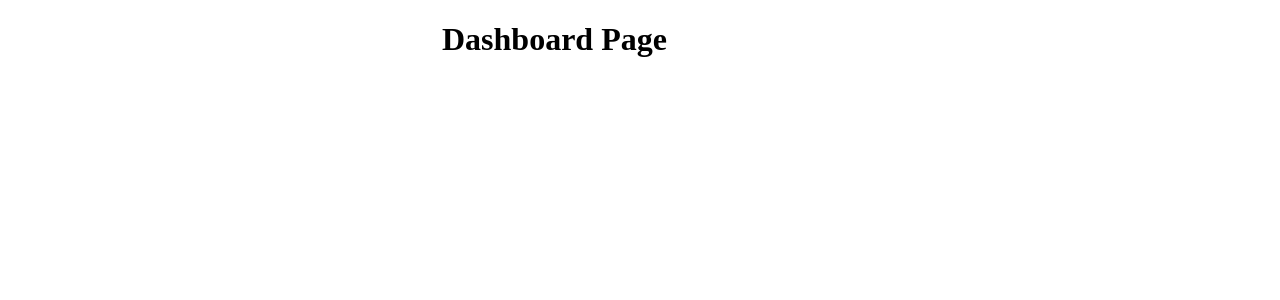
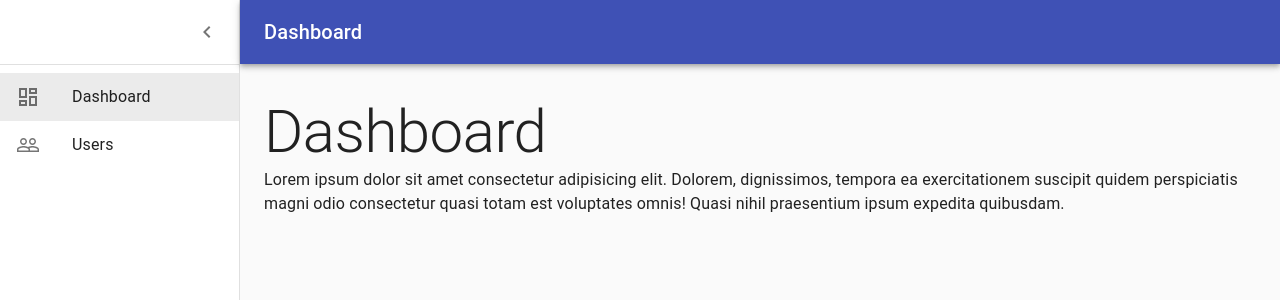
Before and after one commit to reactweekdev/ws-advanced-features, a React (Create React App) app: page /dashboard in a window 1280 px wide. Shown: the top 300 px of the page. Built offline with nearby package versions, Linux system fonts and the light colour scheme.

Commit message:
Add app base layout

```diff
--- a/src/app/App.tsx
+++ b/src/app/App.tsx
@@ -1,5 +1,3 @@
-import React from 'react'
-
 import './App.css'
 import Main from './main/Main'
 
--- /dev/null
+++ b/src/app/appbar/TopAppBar.tsx
@@ -0,0 +1,101 @@
+import { FC } from 'react'
+import clsx from 'clsx'
+
+import { AppBar, Toolbar, IconButton, Typography, makeStyles } from '@material-ui/core'
+import MenuIcon from '@material-ui/icons/Menu'
+
+type Props = {
+    open: boolean
+    onDrawerOpen: any
+}
+
+const TopAppBar: FC<Props> = ({ open, onDrawerOpen }) => {
+    const classes = useStyles()
+
+    return (
+        <AppBar
+            position="absolute"
+            className={clsx(classes.appBar, open && classes.appBarShift)}>
+            <Toolbar className={classes.toolbar}>
+                <IconButton
+                    edge="start"
+                    color="inherit"
+                    aria-label="open drawer"
+                    onClick={onDrawerOpen}
+                    className={clsx(
+                        classes.menuButton,
+                        open && classes.menuButtonHidden
+                    )}>
+                    <MenuIcon />
+                </IconButton>
+                <Typography
+                    component="h1"
+                    variant="h6"
+                    color="inherit"
+                    noWrap
+                    className={classes.title}>
+                    Dashboard
+                </Typography>
+                {/* <IconButton color="inherit">
+                    <Badge badgeContent={4} color="secondary">
+                        <NotificationsIcon />
+                    </Badge>
+                </IconButton> */}
+            </Toolbar>
+        </AppBar>
+    )
+}
+
+const drawerWidth = 240
+
+const useStyles = makeStyles((theme) => ({
+    root: {
+        display: 'flex',
+    },
+    toolbar: {
+        paddingRight: 24, // keep right padding when drawer closed
+    },
+    toolbarIcon: {
+        display: 'flex',
+        alignItems: 'center',
+        justifyContent: 'flex-end',
+        padding: '0 8px',
+        ...theme.mixins.toolbar,
+    },
+    appBar: {
+        zIndex: theme.zIndex.drawer + 1,
+        transition: theme.transitions.create(['width', 'margin'], {
+            easing: theme.transitions.easing.sharp,
+            duration: theme.transitions.duration.leavingScreen,
+        }),
+    },
+    appBarShift: {
+        marginLeft: drawerWidth,
+        width: `calc(100% - ${drawerWidth}px)`,
+        transition: theme.transitions.create(['width', 'margin'], {
+            easing: theme.transitions.easing.sharp,
+            duration: theme.transitions.duration.enteringScreen,
+        }),
+    },
+    menuButton: {
+        marginRight: 36,
+    },
+    menuButtonHidden: {
+        display: 'none',
+    },
+    title: {
+        flexGrow: 1,
+    },
+    paper: {
+        padding: theme.spacing(2),
+        display: 'flex',
+        overflow: 'auto',
+        flexDirection: 'column',
+    },
+
+    fixedHeight: {
+        height: 240,
+    },
+}))
+
+export default TopAppBar
--- a/src/app/dashboard/DashboardPage.tsx
+++ b/src/app/dashboard/DashboardPage.tsx
@@ -1,14 +1,17 @@
-import { Container } from '@material-ui/core'
-import React from 'react'
+import PageLayout from 'components/PageLayout'
+import { BodyText, Title } from 'components/UI'
 
 interface Props {}
 
-const DashboardPage = (props: Props) => {
-    return (
-        <Container component="main" maxWidth="xs">
-            <h1>Dashboard Page</h1>
-        </Container>
-    )
-}
+const DashboardPage = (props: Props) => (
+    <PageLayout titleComponent={<Title>Dashboard</Title>}>
+        <BodyText>
+            Lorem ipsum dolor sit amet consectetur adipisicing elit. Dolorem, dignissimos,
+            tempora ea exercitationem suscipit quidem perspiciatis magni odio consectetur
+            quasi totam est voluptates omnis! Quasi nihil praesentium ipsum expedita
+            quibusdam.
+        </BodyText>
+    </PageLayout>
+)
 
 export default DashboardPage
--- a/src/app/main/Main.tsx
+++ b/src/app/main/Main.tsx
@@ -1,20 +1,43 @@
-import React from 'react'
-import { Switch, Route } from 'react-router-dom'
-import LoginPage from '../auth/LoginPage'
-import DashboardPage from '../dashboard/DashboardPage'
+import { useCallback, useState } from 'react'
+import { Box, CssBaseline, makeStyles } from '@material-ui/core'
 
-interface Props {}
+import NavigationDrawer from 'app/navigation/NavigationDrawer'
+import TopAppBar from 'app/appbar/TopAppBar'
 
-const Main = (props: Props) => {
+import MainRoutes from './MainRoutes'
+
+const useStyles = makeStyles((theme) => ({
+    appBarSpacer: theme.mixins.toolbar,
+    content: {
+        flexGrow: 1,
+        height: '100vh',
+        overflow: 'auto',
+    },
+}))
+
+const Main = () => {
+    const classes = useStyles()
+
+    const [open, setOpen] = useState(true)
+
+    const handleDrawerOpen = () => {
+        setOpen(true)
+    }
+
+    const handleDrawerClose = useCallback(() => {
+        setOpen(false)
+    }, [])
+
     return (
-        <Switch>
-            <Route path="/dashboard">
-                <DashboardPage />
-            </Route>
-            <Route exact path="/">
-                <LoginPage />
-            </Route>
-        </Switch>
+        <Box display="flex">
+            <CssBaseline />
+            <TopAppBar onDrawerOpen={handleDrawerOpen} open={open} />
+            <NavigationDrawer onDrawerClose={handleDrawerClose} open={open} />
+            <main className={classes.content}>
+                <div className={classes.appBarSpacer} />
+                <MainRoutes />
+            </main>
+        </Box>
     )
 }
 
--- /dev/null
+++ b/src/app/main/MainRoutes.tsx
@@ -0,0 +1,17 @@
+import { Switch, Route } from 'react-router-dom'
+
+import LoginPage from '../auth/LoginPage'
+import DashboardPage from '../dashboard/DashboardPage'
+
+const MainRoutes = () => (
+    <Switch>
+        <Route path="/dashboard">
+            <DashboardPage />
+        </Route>
+        <Route exact path="/">
+            <LoginPage />
+        </Route>
+    </Switch>
+)
+
+export default MainRoutes
--- /dev/null
+++ b/src/app/navigation/NavigationDrawer.tsx
@@ -0,0 +1,70 @@
+import { FC } from 'react'
+import clsx from 'clsx'
+
+import { makeStyles } from '@material-ui/core/styles'
+import IconButton from '@material-ui/core/IconButton'
+import Drawer from '@material-ui/core/Drawer'
+import Divider from '@material-ui/core/Divider'
+import ChevronLeftIcon from '@material-ui/icons/ChevronLeft'
+import NavigationList from './NavigationList'
+
+interface PropTypes {
+    open: boolean
+    onDrawerClose: any
+}
+
+const NavigationDrawer: FC<PropTypes> = ({ open, onDrawerClose }) => {
+    const classes = useStyles()
+    return (
+        <Drawer
+            variant="permanent"
+            classes={{
+                paper: clsx(classes.drawerPaper, !open && classes.drawerPaperClose),
+            }}
+            open={open}>
+            <div className={classes.toolbarIcon}>
+                <IconButton onClick={onDrawerClose}>
+                    <ChevronLeftIcon />
+                </IconButton>
+            </div>
+            <Divider />
+            <NavigationList />
+        </Drawer>
+    )
+}
+
+/*----------  Styles  ----------*/
+
+const drawerWidth = 240
+
+const useStyles = makeStyles((theme) => ({
+    drawerPaper: {
+        position: 'relative',
+        whiteSpace: 'nowrap',
+        width: drawerWidth,
+        transition: theme.transitions.create('width', {
+            easing: theme.transitions.easing.sharp,
+            duration: theme.transitions.duration.enteringScreen,
+        }),
+    },
+    drawerPaperClose: {
+        overflowX: 'hidden',
+        transition: theme.transitions.create('width', {
+            easing: theme.transitions.easing.sharp,
+            duration: theme.transitions.duration.leavingScreen,
+        }),
+        width: theme.spacing(7),
+        [theme.breakpoints.up('sm')]: {
+            width: theme.spacing(9),
+        },
+    },
+    toolbarIcon: {
+        display: 'flex',
+        alignItems: 'center',
+        justifyContent: 'flex-end',
+        padding: '0 8px',
+        ...theme.mixins.toolbar,
+    },
+}))
+
+export default NavigationDrawer
--- /dev/null
+++ b/src/app/navigation/NavigationList.tsx
@@ -0,0 +1,29 @@
+import { FC } from 'react'
+import { NavLink as Link } from 'react-router-dom'
+
+import List from '@material-ui/core/List'
+import ListItem from '@material-ui/core/ListItem'
+import ListItemIcon from '@material-ui/core/ListItemIcon'
+import ListItemText from '@material-ui/core/ListItemText'
+
+import DashboardOutlinedIcon from '@material-ui/icons/DashboardOutlined'
+import PeopleOutlineIcon from '@material-ui/icons/PeopleOutline'
+
+const NavigationList: FC<{}> = () => (
+    <List>
+        <ListItem button component={Link} activeClassName="Mui-selected" to="/">
+            <ListItemIcon>
+                <DashboardOutlinedIcon />
+            </ListItemIcon>
+            <ListItemText primary="Dashboard" />
+        </ListItem>
+        <ListItem button component={Link} activeClassName="Mui-selected" to="/users">
+            <ListItemIcon>
+                <PeopleOutlineIcon />
+            </ListItemIcon>
+            <ListItemText primary="Users" />
+        </ListItem>
+    </List>
+)
+
+export default NavigationList
--- /dev/null
+++ b/src/components/PageLayout.tsx
@@ -0,0 +1,21 @@
+import { memo, FC, ReactNode } from 'react'
+
+import { Box } from '@material-ui/core'
+import Container from '@material-ui/core/Container'
+
+interface Props {
+    titleComponent?: ReactNode
+    headerAction?: ReactNode
+    children?: ReactNode
+}
+
+const PageLayout: FC<Props> = ({ titleComponent, children }) => (
+    <Container maxWidth="lg">
+        <Box py={4}>
+            {titleComponent}
+            {children}
+        </Box>
+    </Container>
+)
+
+export default PageLayout
--- a/src/components/UI.tsx
+++ b/src/components/UI.tsx
@@ -1 +1,7 @@
-export const bla = {}
+import { Typography } from '@material-ui/core'
+
+export const Title: React.FC = ({ children }) => (
+    <Typography variant="h2">{children}</Typography>
+)
+
+export const BodyText: React.FC = ({ children }) => <Typography>{children}</Typography>
```
Also changed, not shown: src/components/BackdropLoader.tsx (added, +30 -0 lines), src/components/EmptyView.tsx (added, +15 -0 lines), 1 other file (tests, documents, lock files or other folders).
